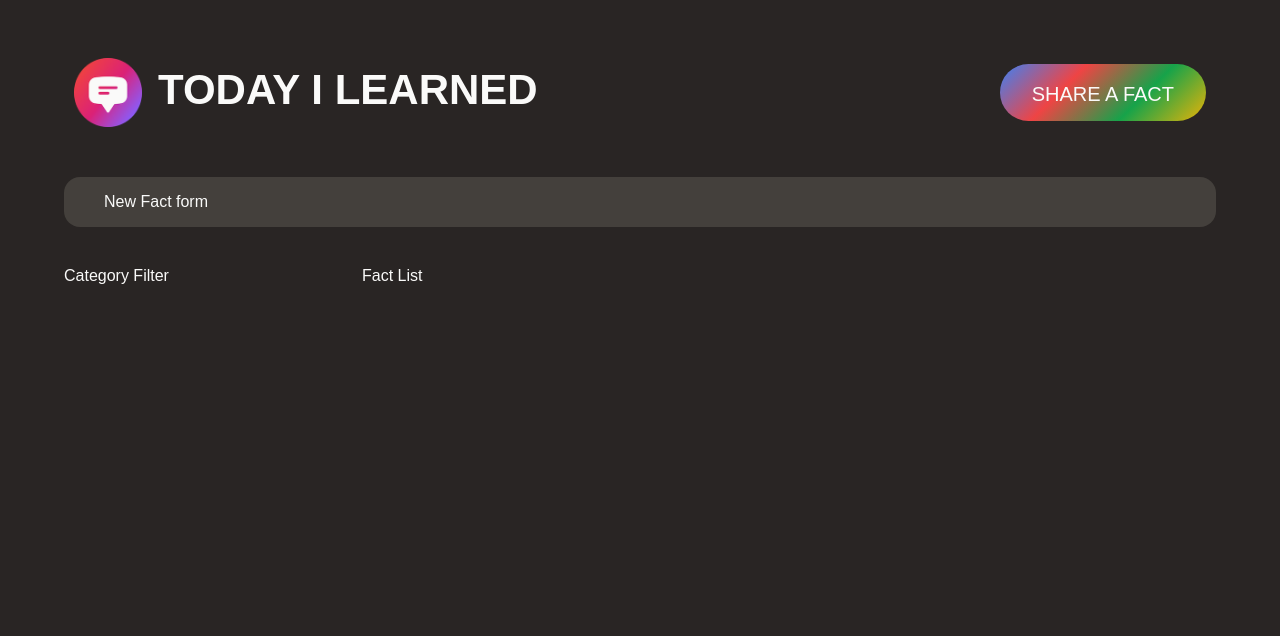
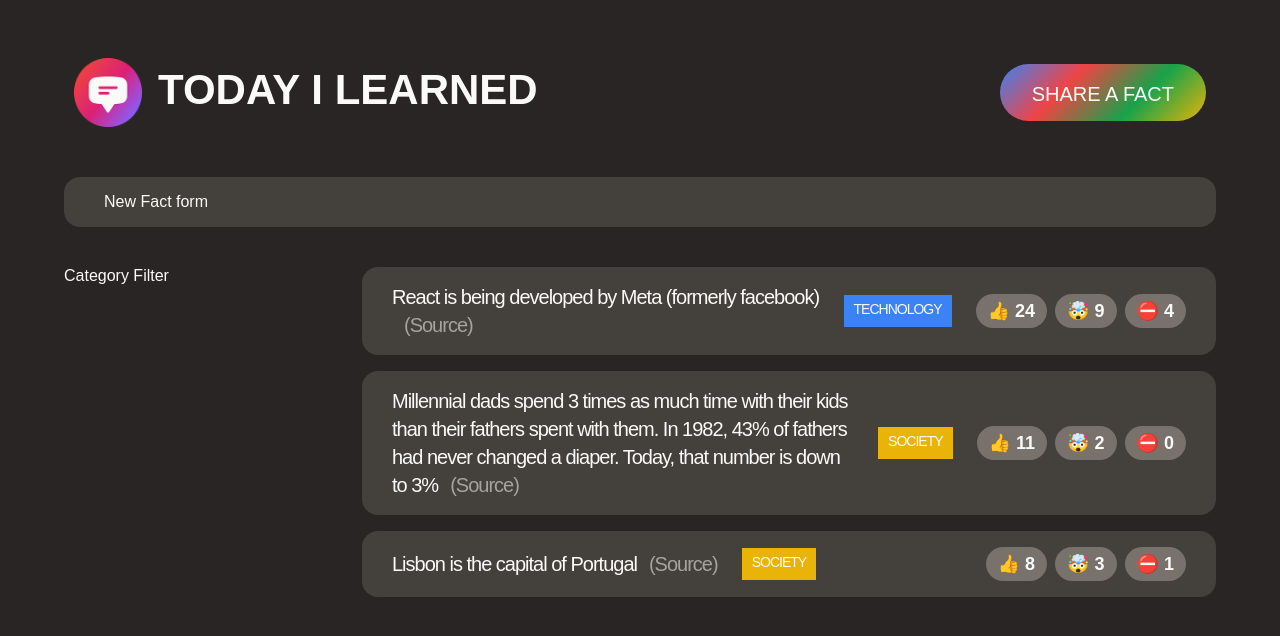
Before and after one commit to Josh-Alhassan/today-i-learned-v2, a React (Create React App) app: page / in a window 1280 px wide. Shown: the top 636 px of the page. Built offline with nearby package versions, Linux system fonts and the light colour scheme; a web font is replaced by a local one.

Commit message:
rendering facts list

```diff
--- a/src/App.js
+++ b/src/App.js
@@ -1,11 +1,56 @@
-import './style.css'
+import "./style.css";
+
+const CATEGORIES = [
+  { name: "technology", color: "#3b82f6" },
+  { name: "science", color: "#16a34a" },
+  { name: "finance", color: "#ef4444" },
+  { name: "society", color: "#eab308" },
+  { name: "entertainment", color: "#db2777" },
+  { name: "health", color: "#14b8a6" },
+  { name: "history", color: "#f97316" },
+  { name: "news", color: "#8b5cf6" },
+];
+
+const initialFacts = [
+  {
+    id: 1,
+    text: "React is being developed by Meta (formerly facebook)",
+    source: "https://opensource.fb.com/",
+    category: "technology",
+    votesInteresting: 24,
+    votesMindblowing: 9,
+    votesFalse: 4,
+    createdIn: 2021,
+  },
+  {
+    id: 2,
+    text: "Millennial dads spend 3 times as much time with their kids than their fathers spent with them. In 1982, 43% of fathers had never changed a diaper. Today, that number is down to 3%",
+    source:
+      "https://www.mother.ly/parenting/millennial-dads-spend-more-time-with-their-kids",
+    category: "society",
+    votesInteresting: 11,
+    votesMindblowing: 2,
+    votesFalse: 0,
+    createdIn: 2019,
+  },
+  {
+    id: 3,
+    text: "Lisbon is the capital of Portugal",
+    source: "https://en.wikipedia.org/wiki/Lisbon",
+    category: "society",
+    votesInteresting: 8,
+    votesMindblowing: 3,
+    votesFalse: 1,
+    createdIn: 2015,
+  },
+];
 
 function App() {
   const appTitle = "Today I Learned";
 
   return (
     <>
-    {/* Header */}
+      {/* Header */}
       <header className="header">
         <div className="logo">
           <img src="logo.png" alt="Today I Learned Logo" />
@@ -14,9 +59,8 @@
         <button className="btn btn-large btn-open">Share a fact</button>
       </header>
 
-
       <NewFactForm />
-      <main className='main'>
+      <main className="main">
         <CategoryFilter />
         <FactList />
       </main>
@@ -27,23 +71,53 @@
 function NewFactForm() {
   return (
     <>
-      <form className='fact-form'>
-        New Fact form
-      </form>
+      <form className="fact-form">New Fact form</form>
     </>
-  )
+  );
 }
 
 function CategoryFilter() {
-  return (
-    <aside>Category Filter</aside>
-  )
+  return <aside>Category Filter</aside>;
 }
 
 function FactList() {
+  // TEMPORARY
+  const facts = initialFacts;
+
   return (
-    <p>Fact List</p>
-  )
+    <section>
+      <ul className="facts-list">
+        {facts.map((fact) => (
+          <li key={fact.id} className="fact">
+            <p>
+              {fact.text}
+              <a
+                className="source"
+                href={fact.source}
+                target="_blank"
+              >
+                (Source)
+              </a>
+            </p>
+            <span className="tag" style={{ backgroundColor: CATEGORIES.find((cat) => cat.name === fact.category).color }}>
+              {fact.category}
+            </span>
+            <div className="vote-buttons">
+              <button>
+                👍 <strong>{fact.votesInteresting}</strong>
+              </button>
+              <button>
+                🤯 <strong>{fact.votesMindblowing}</strong>
+              </button>
+              <button>
+                ⛔️ <strong>{fact.votesFalse}</strong>
+              </button>
+            </div>
+          </li>
+        ))}
+      </ul>
+    </section>
+  );
 }
 
 export default App;
```
